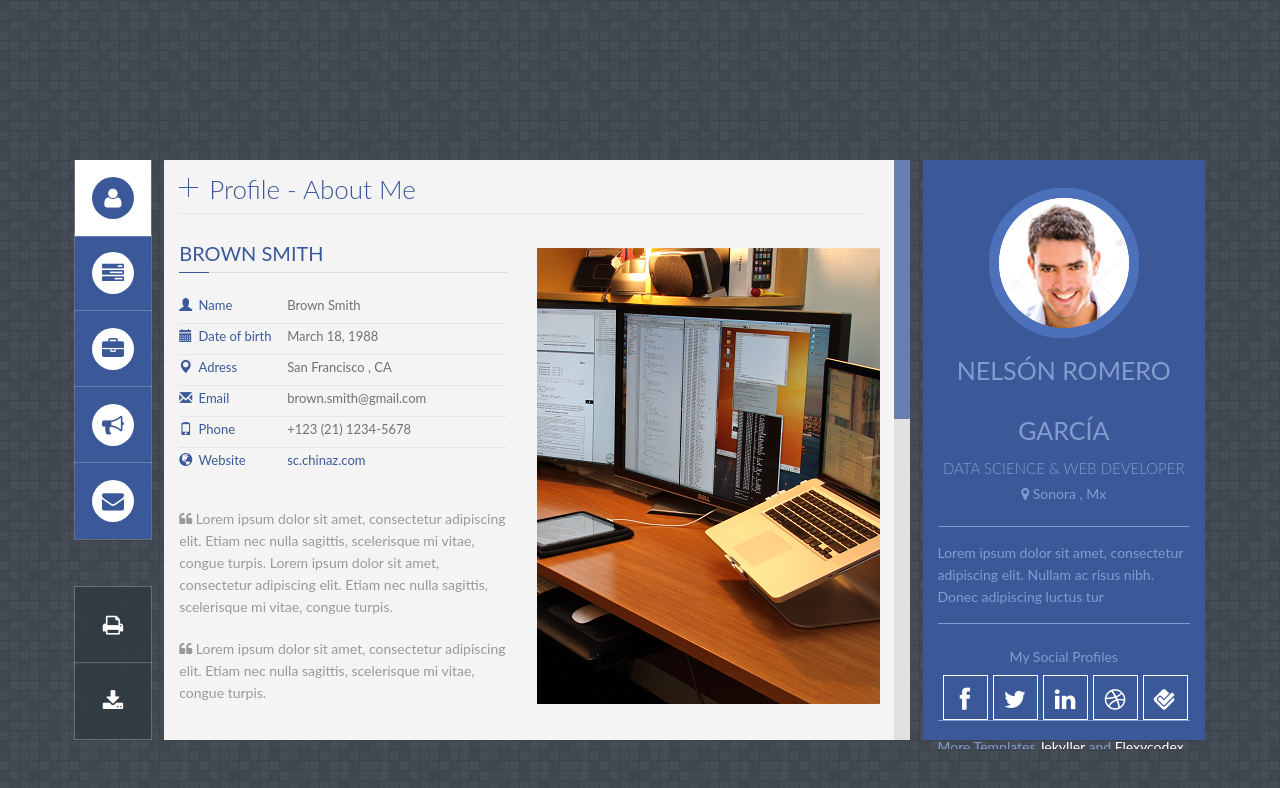
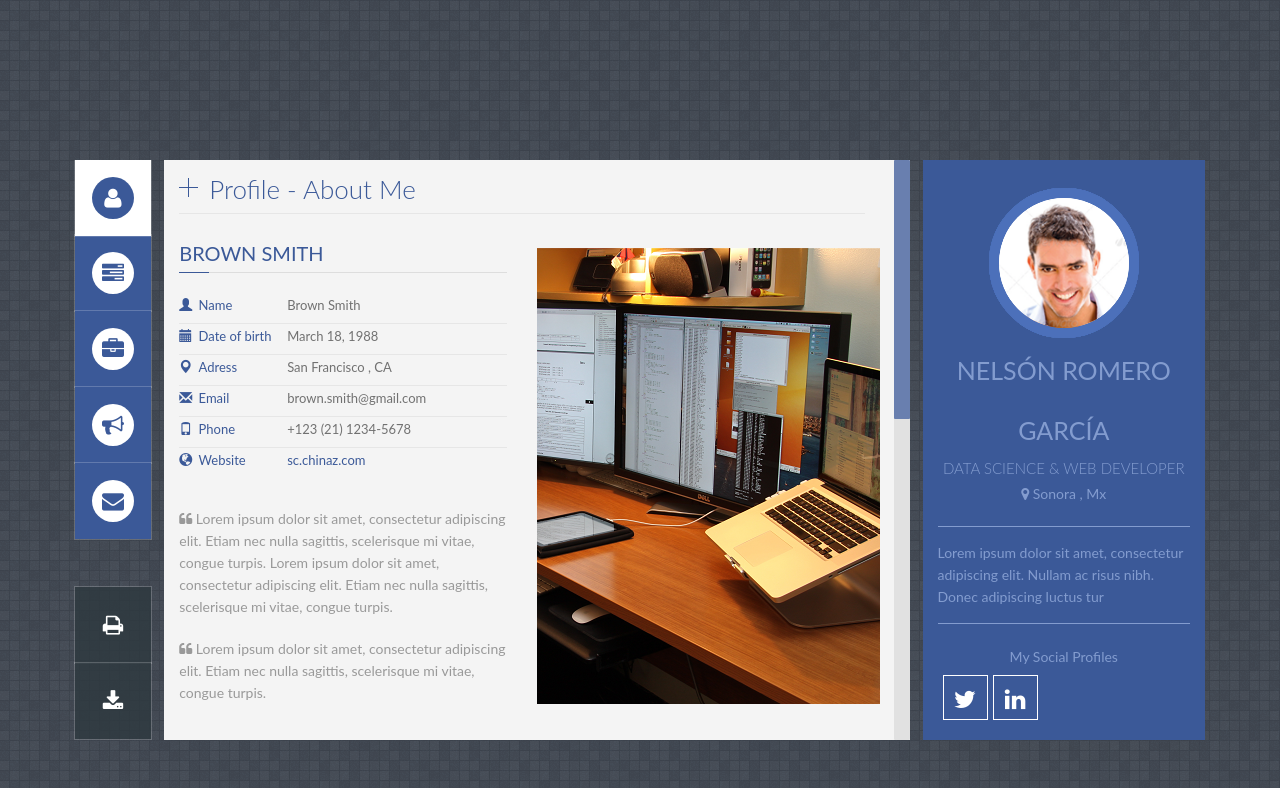
Before and after one commit to nelsonromerog/nelsonromerog.github.io, a Jekyll site: the page built from index.html, in a window 1280 px wide. Shown: the top 788 px of the page. Built offline with Jekyll 4.4.1, drawn with Linux system fonts in a browser that asks for light colours; some web fonts are replaced.

Commit message:
Update index.html

```diff
--- a/index.html
+++ b/index.html
@@ -89,21 +89,22 @@ layout: default
          <div id="profile_social">
             <h6>My Social Profiles</h6>
 
-            <a href="{{site.facebook}}"><i class="fa fa-facebook"></i></a>
+            <!--<a href="{{site.facebook}}"><i class="fa fa-facebook"></i></a>-->
             <a href="{{site.twitter}}"><i class="fa fa-twitter"></i></a>
             <a href="{{site.linkedin}}"><i class="fa fa-linkedin"></i></a>
-            <a href="{{site.dribbble}}"><i class="fa fa fa-dribbble"></i></a>
-            <a href="{{site.foursquare}}"><i class="fa fa-foursquare"></i></a>
+            <!--<a href="{{site.dribbble}}"><i class="fa fa fa-dribbble"></i></a>-->
+            <!--<a href="{{site.foursquare}}"><i class="fa fa-foursquare"></i></a>-->
             <div class="clear"></div>
         </div>
         <!-- End Name -->
-
+	<!--
         <div id="profile_desc">
             <p>
                 More Templates <a href="https://github.com/jekyller" target="_blank" title="jekyller" class="a-footer">Jekyller</a> and <a href="https://themeforest.net/item/flexyvcard-responsive-vcard-template-/7158750" target="_blank" title="flexycodes" class="a-footer">Flexycodex</a>
             </p>
 
         </div>
+	-->
 
     </div>
     <!-- End profile information -->
@@ -119,27 +120,27 @@ layout: default
 
     <ul class="resp-tabs-list">
         <li class="tabs-profile hi-icon-wrap hi-icon-effect-5 hi-icon-effect-5a profile" data-tab-name="profile">
-            <span class="tite-list">profile</span>
+            <span class="tite-list">Perfil</span>
             <i class="fa fa-user icon_menu icon_menu_active"></i>
         </li>
 
         <li class="tabs-resume hi-icon-wrap hi-icon-effect-5 hi-icon-effect-5a" data-tab-name="resume">
-            <span class="tite-list">resume</span>
+            <span class="tite-list">Resumen</span>
             <i class="fa fa-tasks icon_menu"></i>
         </li>
 
         <li class="tabs-portfolio hi-icon-wrap hi-icon-effect-5 hi-icon-effect-5a" data-tab-name="portfolio">
-            <span class="tite-list">portfolio</span>
+            <span class="tite-list">Portafolio</span>
             <i class="fa fa-briefcase icon_menu"></i>
         </li>
 
         <li class="tabs-blog hi-icon-wrap hi-icon-effect-5 hi-icon-effect-5a" data-tab-name="blog">
-            <span class="tite-list">blog</span>
+            <span class="tite-list">Blog</span>
             <i class="fa fa-bullhorn icon_menu"></i>
         </li>
 
         <li class="tabs-contact hi-icon-wrap hi-icon-effect-5 hi-icon-effect-5a" data-tab-name="contact" style="margin-bottom: 48px !important;">
-            <span class="tite-list">contact</span>
+            <span class="tite-list">Contacto</span>
             <i class="fa fa-envelope icon_menu"></i>
         </li>
 
```
